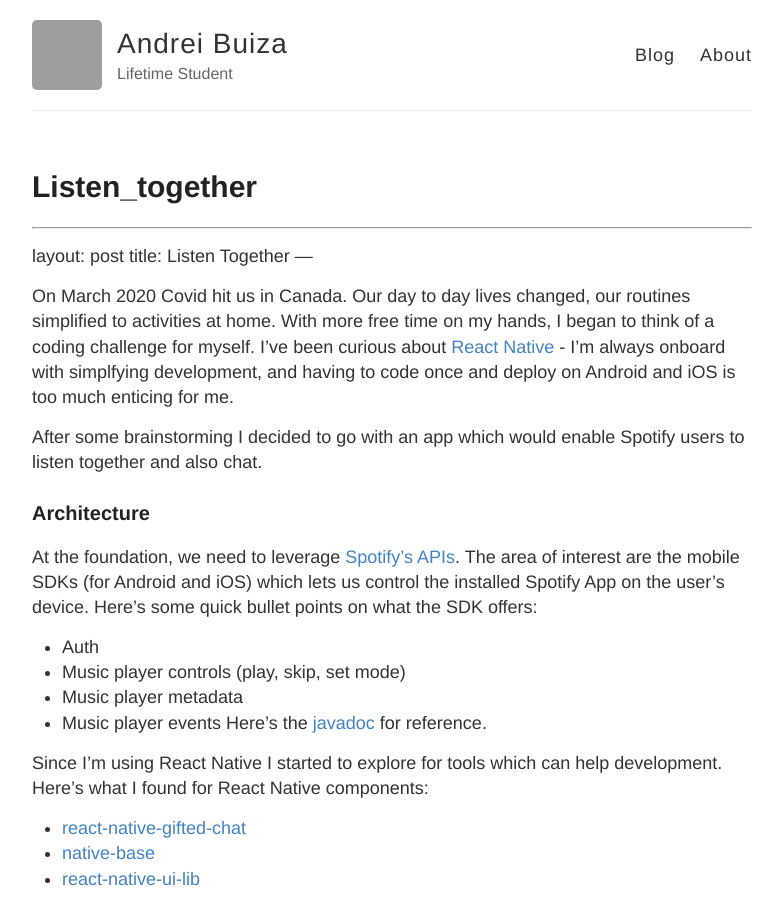
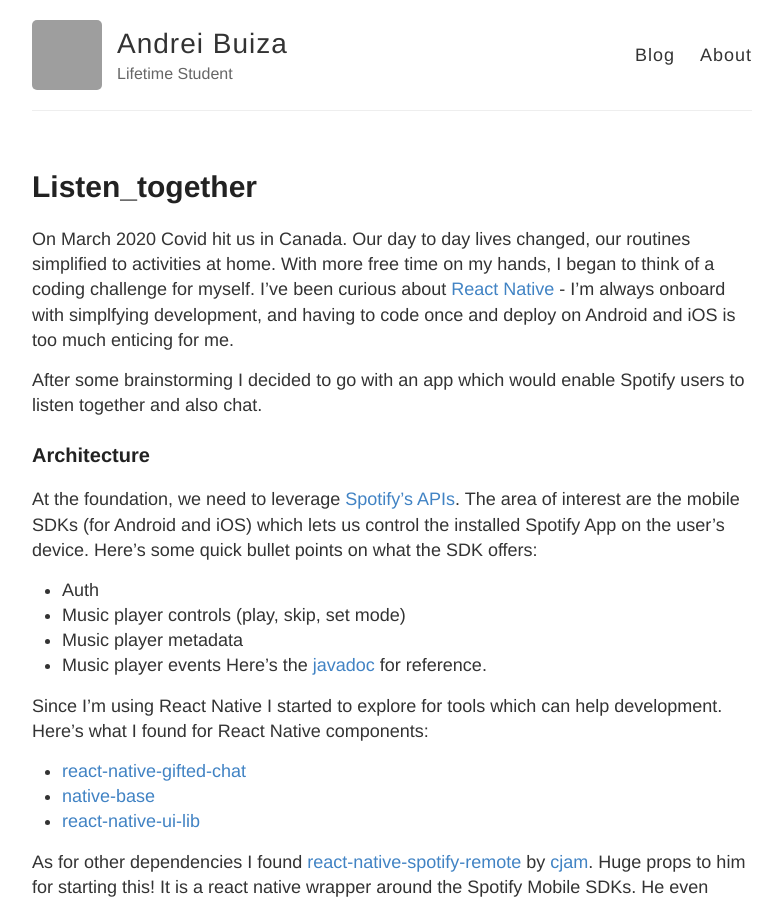
Before and after one commit to MrBuggySan/mrbuggsan.github.io, a Jekyll site: the page built from _posts/2021-01-19-Listen_Together.md, in a window 1280 px wide and 900 px high. Shown: the whole window, without its empty margins (248-1031 px from the left). Built offline with Jekyll 4.4.1, drawn with Linux system fonts in a browser that asks for light colours; our own code applies the rules of GitHub Pages for plain Markdown files; grey boxes are pictures that could not be loaded.

Commit message:
Update 2021-01-19-Listen_Together.md

```diff
--- a/_posts/2021-01-19-Listen_Together.md
+++ b/_posts/2021-01-19-Listen_Together.md
@@ -1,10 +1,7 @@
 ---
 published: true
 ---
----
-layout: post
-title: Listen Together
----
+
 
 On March 2020 Covid hit us in Canada. Our day to day lives changed, our routines simplified to activities at home. With more free time on my hands, I began to think of a coding challenge for myself. I've been curious about [React Native](https://reactnative.dev/) - I'm always onboard with simplfying development, and having to code once and deploy on Android and iOS is too much enticing for me.
 
```
